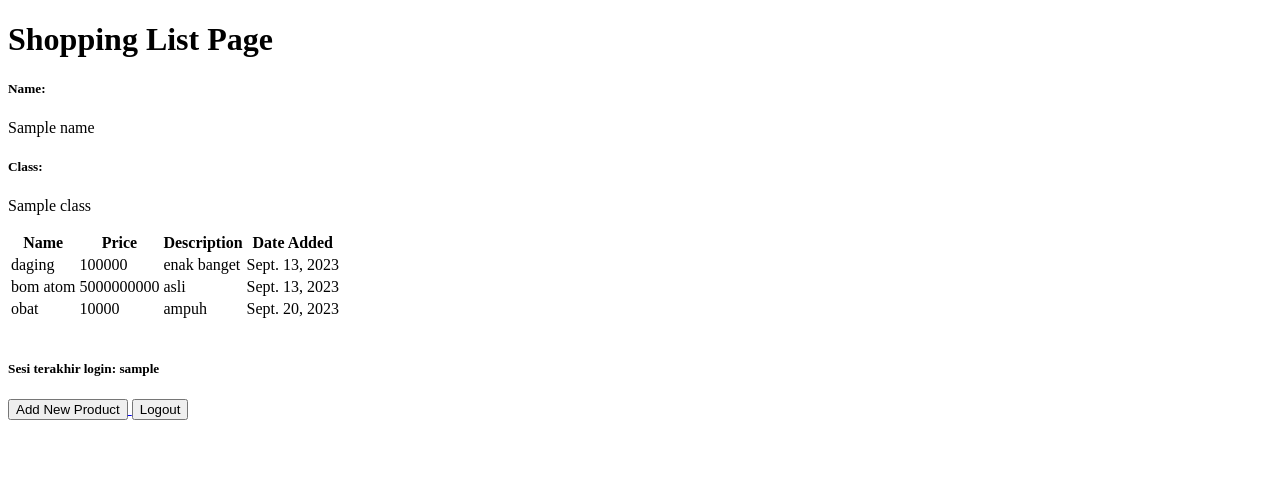
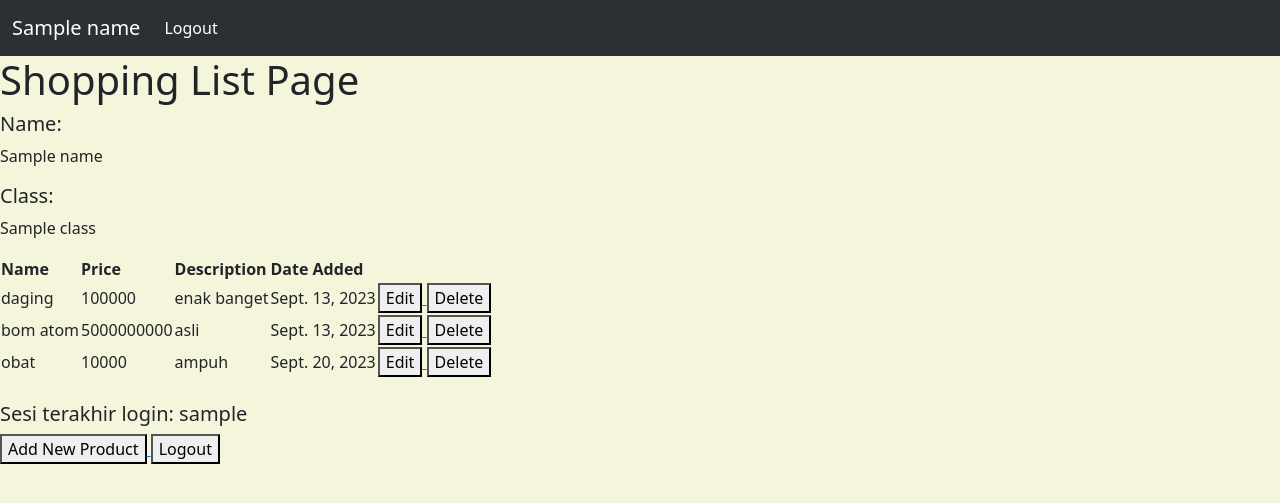
Before and after one commit to narendradzulqarnain/shopping-list, a Django app: template main/templates/main.html in a window 1280 px wide. Shown: the top 503 px of the page. Run offline with Django 4.2, Linux system fonts and the light colour scheme; data comes from the database, SQL or seed files in the repository; both versions use the stored data as it was after the commit; the template is opened without the code that fills it: values that come from a table or form of the project are taken from there, most other values are stand-ins (such as "Sample title", 1, 10 or a date in 2020).

Commit message:
selesai tutorial 4

```diff
--- a/main/templates/main.html
+++ b/main/templates/main.html
@@ -1,6 +1,21 @@
 {% extends 'base.html' %}
 
 {% block content %}
+    <nav class="navbar navbar-expand-lg bg-body-tertiary" data-bs-theme="dark">
+        <div class="container-fluid">
+        <span class="navbar-brand mb-0 h1" href="">{{name}}</span>
+        <button class="navbar-toggler" type="button" data-bs-toggle="collapse" data-bs-target="#navbarNav" aria-controls="navbarNav" aria-expanded="false" aria-label="Toggle navigation">
+            <span class="navbar-toggler-icon"></span>
+        </button>
+        <div class="collapse navbar-collapse" id="navbarNav">
+            <ul class="navbar-nav">
+            <li class="nav-item">
+                <a class="nav-link active" aria-current="page" href="{% url 'main:logout' %}">Logout</a>
+            </li>
+
+        </div>
+        </div>
+    </nav>
     <h1>Shopping List Page</h1>
 
     <h5>Name:</h5>
@@ -24,6 +39,19 @@
             <td>{{product.price}}</td>
             <td>{{product.description}}</td>
             <td>{{product.date_added}}</td>
+            <td>
+                <a href="{% url 'main:edit_product' product.pk %}">
+                    <button>
+                        Edit
+                    </button>
+                </a>
+                <a href="{% url 'main:delete_product' product.pk %}">
+                      <button>
+                          Delete
+                      </button>
+                  </a>
+            </td>
+
         </tr>
     {% endfor %}
 </table>
--- a/main/urls.py
+++ b/main/urls.py
@@ -1,7 +1,7 @@
 from django.urls import path
 from main.views import show_main
 from main.views import show_main, create_product, show_xml, show_json, show_json_by_id, show_xml_by_id, \
-    register, login_user, logout_user
+    register, login_user, logout_user, edit_product, delete_product
 app_name = 'main'
 
 urlpatterns = [
@@ -14,4 +14,6 @@ urlpatterns = [
     path('register/', register, name='register'),
     path('login/', login_user, name='login'),
     path('logout/', logout_user, name='logout'),
+    path('edit-product/<int:id>', edit_product, name='edit_product'),
+    path('delete/<int:id>', delete_product, name='delete_product'),
 ]
--- a/templates/base.html
+++ b/templates/base.html
@@ -9,6 +9,13 @@
         />
         {% block meta %}
         {% endblock meta %}
+        <link href="https://cdn.jsdelivr.net/npm/bootstrap@5.3.2/dist/css/bootstrap.min.css" rel="stylesheet" integrity="sha384-T3c6CoIi6uLrA9TneNEoa7RxnatzjcDSCmG1MXxSR1GAsXEV/Dwwykc2MPK8M2HN" crossorigin="anonymous">
+        <script src="https://code.jquery.com/jquery-3.6.0.min.js" integrity="sha384-KyZXEAg3QhqLMpG8r+J4jsl5c9zdLKaUk5Ae5f5b1bw6AUn5f5v8FZJoMxm6f5cH1" crossorigin="anonymous"></script>
+        <script src="https://cdn.jsdelivr.net/npm/@popperjs/core@2.11.8/dist/umd/popper.min.js" integrity="sha384-I7E8VVD/ismYTF4hNIPjVp/Zjvgyol6VFvRkX/vR+Vc4jQkC+hVqc2pM8ODewa9r" crossorigin="anonymous"></script>
+        <script src="https://cdn.jsdelivr.net/npm/bootstrap@5.3.2/dist/js/bootstrap.min.js" integrity="sha384-BBtl+eGJRgqQAUMxJ7pMwbEyER4l1g+O15P+16Ep7Q9Q+zqX6gSbd85u4mG4QzX+" crossorigin="anonymous"></script>
+        <style>
+            body {background-color:beige;}
+        </style>
     </head>
 
     <body>
```
Also changed, not shown: main/templates/edit_product.html (added, +22 -0 lines), main/views.py (+23 -0 lines), db.sqlite3.
